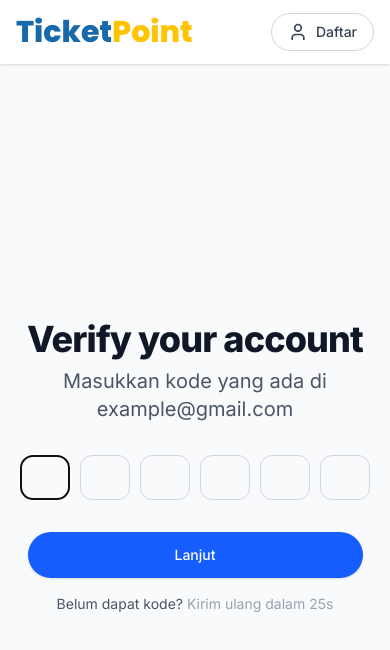
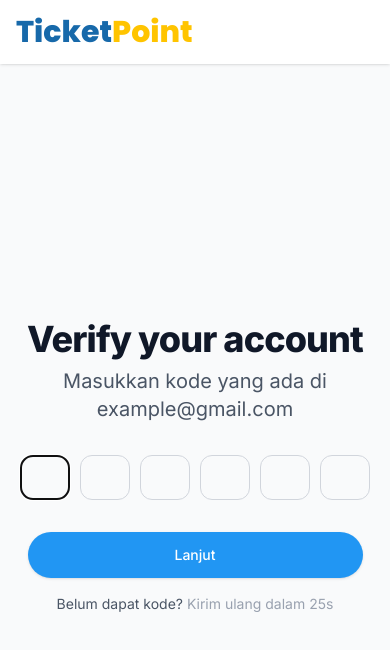
Before and after one commit to yosmisyael/ticket-point, a Next.js app: page /auth/verify in a window 390 px wide. Shown: the top 650 px of the page. Built offline with nearby package versions, Linux system fonts and the light colour scheme.

Commit message:
Update Auth resetpw verify login register

```diff
--- a/src/app/auth/login/page.tsx
+++ b/src/app/auth/login/page.tsx
@@ -248,7 +248,7 @@ export default function Login() {
 
               <button
                 type="submit"
-                className="w-full flex justify-center py-3 px-4 border border-transparent rounded-full shadow-sm text-sm font-medium text-white bg-blue-600 hover:bg-blue-700 focus:outline-none focus:ring-2 focus:ring-offset-2 focus:ring-blue-500 transition-all duration-300 transform hover:scale-[1.02]"
+                className="w-full flex justify-center py-3 px-4 border border-transparent rounded-full shadow-sm text-sm font-medium text-white bg-primary-mid hover:bg-blue-500 focus:outline-none focus:ring-2 focus:ring-offset-2 focus:ring-blue-500 transition-all duration-300 transform hover:scale-[1.02]"
               >
                 MASUK
               </button>
--- a/src/app/auth/register/page.tsx
+++ b/src/app/auth/register/page.tsx
@@ -286,7 +286,7 @@ export default function Register() {
 
               <button
                 type="submit"
-                className="w-full flex justify-center py-3 px-4 border border-transparent rounded-full shadow-sm text-sm font-medium text-white bg-blue-600 hover:bg-blue-700 focus:outline-none focus:ring-2 focus:ring-offset-2 focus:ring-blue-500 transition-all duration-300 transform hover:scale-[1.02]"
+                className="w-full flex justify-center py-3 px-4 border border-transparent rounded-full shadow-sm text-sm font-medium text-white bg-primary-mid hover:bg-blue-500 focus:outline-none focus:ring-2 focus:ring-offset-2 focus:ring-blue-500 transition-all duration-300 transform hover:scale-[1.02]"
               >
                 DAFTAR
               </button>
--- a/src/app/auth/resetpw/page.tsx
+++ b/src/app/auth/resetpw/page.tsx
@@ -1,13 +1,15 @@
 "use client";
 import React, { useState } from "react";
-import { UserCircle } from "lucide-react";
-import { Poppins } from "next/font/google";
+import { UserCircle, ChevronDown } from "lucide-react";
 import Link from "next/link";
 import { NextFont } from "next/dist/compiled/@next/font";
+import { Poppins } from "next/font/google";
+
 const poppins: NextFont = Poppins({
-  weight: ['200', '400', '800'],
-  subsets: ['latin'],
+  weight: ["200", "400", "800"],
+  subsets: ["latin"],
 });
+
 function App() {
   const [email, setEmail] = useState("");
 
@@ -18,12 +20,18 @@ function App() {
 
   return (
     <div className="flex flex-col min-h-screen bg-white">
-      {/* Navbar - Fixed height on desktop, responsive on mobile */}
+      {/* Header */}
       <header className="fixed top-0 left-0 right-0 bg-white shadow-sm z-50">
         <div className="max-w-7xl mx-auto px-4 sm:px-6 lg:px-8">
           <div className="flex justify-between items-center h-16">
-            <Link href="/" className={`${poppins.className} flex items-center space-x-3 rtl:space-x-reverse`}>
-              <span className="self-center text-3xl font-bold whitespace-nowrap"><span className="text-primary-dark">Ticket</span><span className="text-alternative-mid">Point</span></span>
+            <Link
+              href="/"
+              className={`${poppins.className} flex items-center space-x-3 rtl:space-x-reverse`}
+            >
+              <span className="self-center text-3xl font-bold whitespace-nowrap">
+                <span className="text-primary-dark">Ticket</span>
+                <span className="text-alternative-mid">Point</span>
+              </span>
             </Link>
             <div className="flex gap-4">
               <Link
@@ -31,7 +39,8 @@ function App() {
                 className="inline-flex items-center px-4 py-2 border border-gray-300 rounded-full text-sm font-medium text-gray-700 bg-white hover:bg-gray-50 focus:outline-none focus:ring-2 focus:ring-offset-2 focus:ring-blue-500 transition-all duration-300"
               >
                 <UserCircle className="h-5 w-5 mr-2" />
-                <span>Daftar</span>
+                <span>Login / Daftar</span>
+                <ChevronDown className="ml-2 h-4 w-4" />
               </Link>
             </div>
           </div>
@@ -73,7 +82,7 @@ function App() {
 
             <button
               type="submit"
-              className="w-full flex justify-center py-3 sm:py-4 px-4 border border-transparent rounded-full shadow-sm text-base sm:text-lg font-medium text-white bg-sky-500 hover:bg-sky-600 focus:outline-none focus:ring-2 focus:ring-offset-2 focus:ring-sky-500 transition-colors"
+              className="w-full flex justify-center py-3 px-4 border border-transparent rounded-full shadow-sm text-medium font-medium text-white bg-primary-mid hover:bg-blue-500 focus:outline-none focus:ring-2 focus:ring-offset-2 focus:ring-blue-500 transition-all duration-300"
             >
               KIRIM
             </button>
--- a/src/app/auth/verify/page.tsx
+++ b/src/app/auth/verify/page.tsx
@@ -1,13 +1,13 @@
 "use client";
-import React, { useState, useRef, useEffect } from 'react';
-import { User } from 'lucide-react';
-import Link from 'next/link';
+import React, { useState, useRef, useEffect } from "react";
+import { User } from "lucide-react";
+import Link from "next/link";
 import { NextFont } from "next/dist/compiled/@next/font";
 import { Poppins } from "next/font/google";
 
 const poppins: NextFont = Poppins({
-  weight: ['200', '400', '800'],
-  subsets: ['latin'],
+  weight: ["200", "400", "800"],
+  subsets: ["latin"],
 });
 
 interface VerificationInputProps {
@@ -15,8 +15,11 @@ interface VerificationInputProps {
   onComplete: (code: string) => void;
 }
 
-const VerificationInput: React.FC<VerificationInputProps> = ({ length, onComplete }) => {
-  const [code, setCode] = useState<string[]>(Array(length).fill(''));
+const VerificationInput: React.FC<VerificationInputProps> = ({
+  length,
+  onComplete,
+}) => {
+  const [code, setCode] = useState<string[]>(Array(length).fill(""));
   const inputRefs = Array(length)
     .fill(null)
     .map(() => useRef<HTMLInputElement>(null));
@@ -26,8 +29,8 @@ const VerificationInput: React.FC<VerificationInputProps> = ({ length, onComplet
   }, []);
 
   useEffect(() => {
-    if (code.every(digit => digit !== '')) {
-      onComplete(code.join(''));
+    if (code.every((digit) => digit !== "")) {
+      onComplete(code.join(""));
     }
   }, [code, onComplete]);
 
@@ -43,10 +46,13 @@ const VerificationInput: React.FC<VerificationInputProps> = ({ length, onComplet
     }
   };
 
-  const handleKeyDown = (e: React.KeyboardEvent<HTMLInputElement>, index: number) => {
-    if (e.key === 'Backspace' && !code[index] && index > 0) {
+  const handleKeyDown = (
+    e: React.KeyboardEvent<HTMLInputElement>,
+    index: number
+  ) => {
+    if (e.key === "Backspace" && !code[index] && index > 0) {
       const newCode = [...code];
-      newCode[index - 1] = '';
+      newCode[index - 1] = "";
       setCode(newCode);
       inputRefs[index - 1].current?.focus();
     }
@@ -54,11 +60,11 @@ const VerificationInput: React.FC<VerificationInputProps> = ({ length, onComplet
 
   const handlePaste = (e: React.ClipboardEvent<HTMLInputElement>) => {
     e.preventDefault();
-    const pastedData = e.clipboardData.getData('text').slice(0, length);
+    const pastedData = e.clipboardData.getData("text").slice(0, length);
     if (!/^\d*$/.test(pastedData)) return;
 
     const newCode = [...code];
-    pastedData.split('').forEach((char, index) => {
+    pastedData.split("").forEach((char, index) => {
       if (index < length) newCode[index] = char;
     });
     setCode(newCode);
@@ -85,7 +91,7 @@ const VerificationInput: React.FC<VerificationInputProps> = ({ length, onComplet
 };
 
 export default function Verify() {
-  const [email] = useState('example@gmail.com');
+  const [email] = useState("example@gmail.com");
   const [isLoading, setIsLoading] = useState(false);
   const [resendTimer, setResendTimer] = useState(30);
   const [canResend, setCanResend] = useState(false);
@@ -104,8 +110,8 @@ export default function Verify() {
   const handleVerificationComplete = async (code: string) => {
     setIsLoading(true);
     // Simulate API call
-    await new Promise(resolve => setTimeout(resolve, 1000));
-    console.log('Verification code:', code);
+    await new Promise((resolve) => setTimeout(resolve, 1000));
+    console.log("Verification code:", code);
     setIsLoading(false);
   };
 
@@ -113,7 +119,7 @@ export default function Verify() {
     if (!canResend) return;
     setIsLoading(true);
     // Simulate API call
-    await new Promise(resolve => setTimeout(resolve, 1000));
+    await new Promise((resolve) => setTimeout(resolve, 1000));
     setResendTimer(30);
     setCanResend(false);
     setIsLoading(false);
@@ -125,21 +131,15 @@ export default function Verify() {
       <header className="fixed top-0 left-0 right-0 bg-white shadow-sm z-50">
         <div className="max-w-7xl mx-auto px-4 sm:px-6 lg:px-8">
           <div className="flex justify-between items-center h-16">
-            <Link href="/" className={`${poppins.className} flex items-center space-x-3 rtl:space-x-reverse`}>
+            <Link
+              href="/"
+              className={`${poppins.className} flex items-center space-x-3 rtl:space-x-reverse`}
+            >
               <span className="self-center text-3xl font-bold whitespace-nowrap">
                 <span className="text-primary-dark">Ticket</span>
                 <span className="text-alternative-mid">Point</span>
               </span>
             </Link>
-            <div className="flex gap-4">
-              <Link
-                href="/auth/register"
-                className="inline-flex items-center px-4 py-2 border border-gray-300 rounded-full text-sm font-medium text-gray-700 bg-white hover:bg-gray-50 focus:outline-none focus:ring-2 focus:ring-offset-2 focus:ring-blue-500 transition-all duration-300"
-              >
-                <User className="h-5 w-5 mr-2" />
-                <span>Daftar</span>
-              </Link>
-            </div>
           </div>
         </div>
       </header>
@@ -160,24 +160,29 @@ export default function Verify() {
 
             <div className="mt-8">
               <div className="flex flex-col items-center">
-                <VerificationInput length={6} onComplete={handleVerificationComplete} />
+                <VerificationInput
+                  length={6}
+                  onComplete={handleVerificationComplete}
+                />
 
                 <button
-                  className={`w-[422px] flex justify-center py-3 px-4 border border-transparent rounded-full shadow-sm text-sm font-medium text-white bg-blue-600 hover:bg-blue-700 focus:outline-none focus:ring-2 focus:ring-offset-2 focus:ring-blue-500 transition-all duration-300 max-sm:w-[335px] ${
-                    isLoading ? 'opacity-70 cursor-not-allowed' : 'transform hover:scale-[1.02]'
+                  className={`w-[422px] flex justify-center py-3 px-4 border border-transparent rounded-full shadow-sm text-sm font-medium text-white bg-primary-mid hover:bg-blue-500 focus:outline-none focus:ring-2 focus:ring-offset-2 focus:ring-blue-500 transition-all duration-300 max-sm:w-[335px] ${
+                    isLoading
+                      ? "opacity-70 cursor-not-allowed"
+                      : "transform hover:scale-[1.02]"
                   }`}
                   disabled={isLoading}
                 >
-                  {isLoading ? 'Processing...' : 'Lanjut'}
+                  {isLoading ? "Processing..." : "Lanjut"}
                 </button>
 
                 <div className="mt-4 text-center">
                   <p className="text-sm text-gray-600">
-                    Belum dapat kode?{' '}
+                    Belum dapat kode?{" "}
                     {canResend ? (
                       <button
                         onClick={handleResendCode}
-                        className="font-medium text-yellow-400 hover:text-yellow-500 transition-all duration-300"
+                        className="font-medium text-[#ffc400] hover:text-yellow-500 transition-all duration-300"
                         disabled={isLoading}
                       >
                         Kirim Ulang
@@ -193,18 +198,6 @@ export default function Verify() {
             </div>
           </div>
         </div>
-
-        {/* Image Section */}
-        <div className="hidden lg:block w-1/2 bg-cover bg-center transition-all duration-500">
-          <div
-            className="h-full w-full bg-gradient-to-br from-blue-500/30 to-purple-500/30 backdrop-blur-sm"
-            style={{
-              backgroundImage: `url('https://images.unsplash.com/photo-1707343843437-caacff5cfa74?q=80&w=2940&auto=format&fit=crop')`,
-              backgroundSize: "cover",
-              backgroundPosition: "center",
-            }}
-          ></div>
-        </div>
       </main>
     </div>
   );
```
Also changed, not shown: 1 other file (tests, documents, lock files or other folders).
